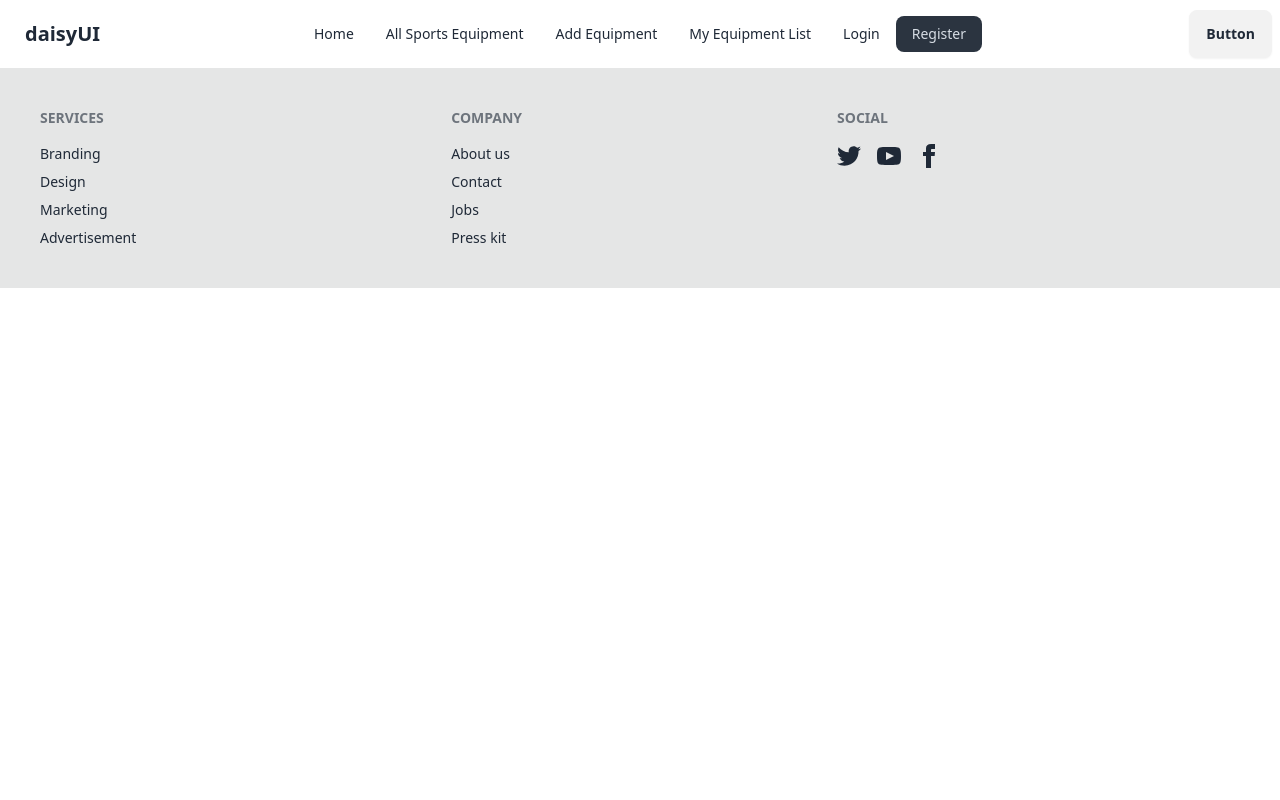
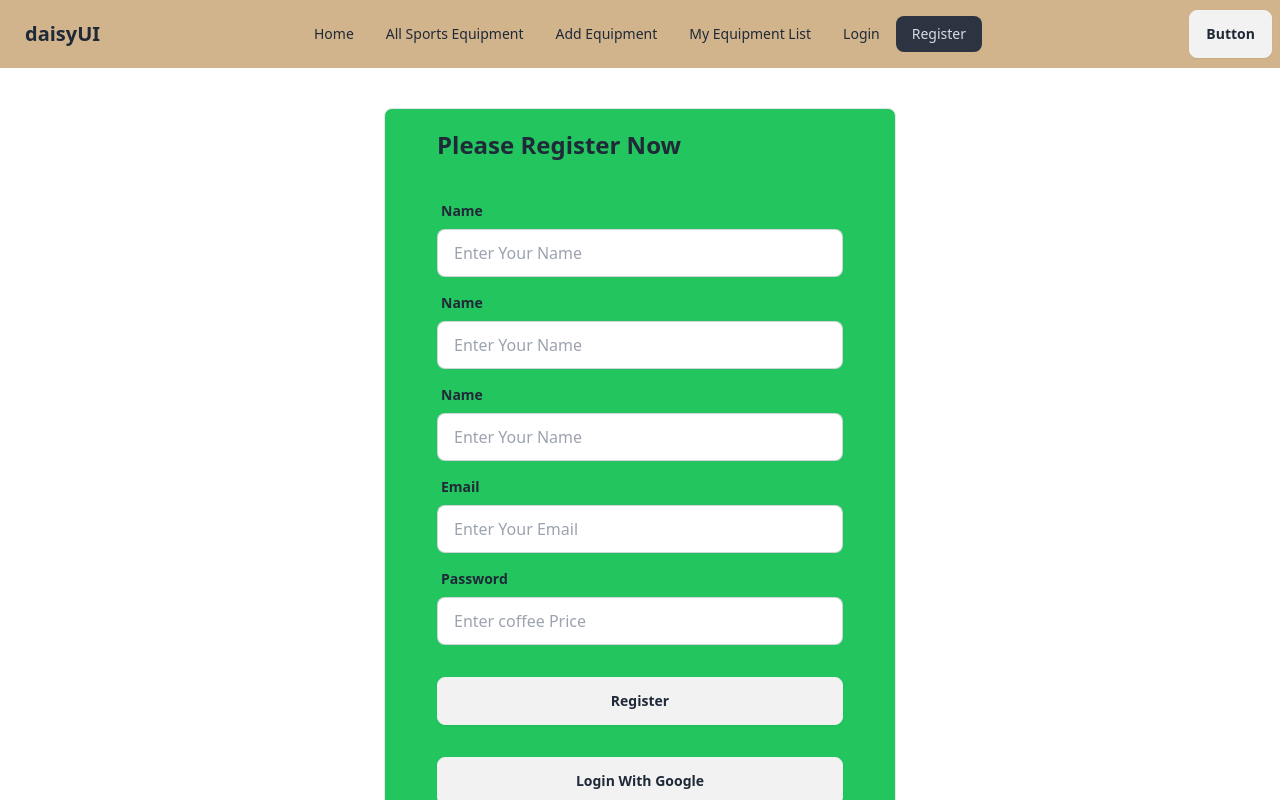
Before and after one commit to Rohithossain12/sports-equipment-online-store-client, a React (Vite) app: page /register in a window 1280 px wide. Shown: the top 800 px of the page. Built offline with nearby package versions, Linux system fonts and the light colour scheme.

Commit message:
firebase config file hidden

```diff
--- a/src/components/AuthProvider/AuthProvider.jsx
+++ b/src/components/AuthProvider/AuthProvider.jsx
@@ -1,18 +1,18 @@
-import { createContext } from "react";
+import { createContext, useState } from "react";
 
-export const AuthContext =createContext(null)
+export const AuthContext = createContext(null);
 
-const AuthProvider = ({children}) => {
+const AuthProvider = ({ children }) => {
+  const [user, setUser] = useState();
+  const [loading, setLoading] = useState(true);
 
-const authInfo ={
+  const authInfo = {};
 
-}
-
-    return (
-        <AuthContext.Provider value={authInfo}>
-            {children}
-        </AuthContext.Provider>
-    );
+  return (
+    <AuthContext.Provider
+    value={authInfo}>{children}
+    </AuthContext.Provider>
+  );
 };
 
 export default AuthProvider;
--- a/src/components/Header.jsx
+++ b/src/components/Header.jsx
@@ -25,7 +25,7 @@ const Header = () => {
     </>
   );
   return (
-    <div className="navbar bg-base-100">
+    <div className="navbar bg-[#D2B48C] ">
       <div className="navbar-start">
         <div className="dropdown">
           <div tabIndex={0} role="button" className="btn btn-ghost lg:hidden">
--- a/src/components/Login.jsx
+++ b/src/components/Login.jsx
@@ -1,11 +1,56 @@
-import React from 'react';
+import React from "react";
+import { Link } from "react-router-dom";
 
 const Login = () => {
-    return (
-        <div>
+  return (
+    <div className=" mt-10 mb-10 container mx-auto px-5">
+      <div className="  max-w-lg mx-auto bg-green-500  p-5 rounded-lg">
+        <h1 className="text-2xl font-bold ml-8">Please Register Now </h1>
+        <form className="card-body ">
+          <div className="form-control max-w-lg ">
+            <label className="label">
+              <span className="label-text font-bold">Email</span>
+            </label>
+            <input
+              type="email"
+              placeholder="Enter Your Email"
+              name="email"
+              className="input input-bordered w-full"
+              required
+            />
+          </div>
+          <div className="form-control max-w-lg ">
+            <label className="label">
+              <span className="label-text font-bold">Password</span>
+            </label>
+            <input
+              type="password"
+              name="password"
+              placeholder="Enter coffee Price"
+              className="input input-bordered w-full"
+              required
+            />
+          </div>
 
+          <div className="max-w-lg mt-6">
+            <button className="btn  w-full  font-bold">
+              Register
+            </button>
+          </div>
+        </form>
+        <div className="max-w-lg px-8">
+        <button className="btn w-full font-bold ">Login With Google</button>
         </div>
-    );
+        <p className="ml-8 font-bold pt-5">
+          You have an Already Account ?{" "}
+          <Link to="/register" className="text-red-500">
+            Please Login
+          </Link>{" "}
+        </p>
+
+      </div>
+    </div>
+  );
 };
 
 export default Login;
--- a/src/components/Register.jsx
+++ b/src/components/Register.jsx
@@ -1,11 +1,91 @@
-import React from 'react';
+import React from "react";
+import { Link } from "react-router-dom";
 
 const Register = () => {
-    return (
-        <div>
+  return (
+    <div className=" mt-10 mb-10 container mx-auto px-5 ">
+      <div className="  max-w-lg mx-auto border bg-green-500 p-5 rounded-lg">
+        <h1 className="text-2xl font-bold ml-8">Please Register Now </h1>
+        <form className="card-body ">
+          <div className="form-control max-w-lg ">
+            <label className="label">
+              <span className="label-text font-bold">Name</span>
+            </label>
+            <input
+              type="text"
+              placeholder="Enter Your Name"
+              name="name"
+              className="input input-bordered w-full"
+              required
+            />
+          </div>
+          <div className="form-control max-w-lg ">
+            <label className="label">
+              <span className="label-text font-bold">Name</span>
+            </label>
+            <input
+              type="text"
+              placeholder="Enter Your Name"
+              name="name"
+              className="input input-bordered w-full"
+              required
+            />
+          </div>
+          <div className="form-control max-w-lg ">
+            <label className="label">
+              <span className="label-text font-bold">Name</span>
+            </label>
+            <input
+              type="text"
+              placeholder="Enter Your Name"
+              name="name"
+              className="input input-bordered w-full"
+              required
+            />
+          </div>
+          <div className="form-control max-w-lg ">
+            <label className="label">
+              <span className="label-text font-bold">Email</span>
+            </label>
+            <input
+              type="email"
+              placeholder="Enter Your Email"
+              name="email"
+              className="input input-bordered w-full"
+              required
+            />
+          </div>
+          <div className="form-control max-w-lg ">
+            <label className="label">
+              <span className="label-text font-bold">Password</span>
+            </label>
+            <input
+              type="password"
+              name="password"
+              placeholder="Enter coffee Price"
+              className="input input-bordered w-full"
+              required
+            />
+          </div>
 
+          <div className="max-w-lg mt-6">
+            <button className="btn  w-full  font-bold">
+              Register
+            </button>
+          </div>
+        </form>
+        <div className="max-w-lg px-8">
+        <button className="btn w-full font-bold ">Login With Google</button>
         </div>
-    );
+        <p className="ml-8 font-bold pt-5">
+          You have an Already Account ?{" "}
+          <Link to="/login" className="text-red-500">
+            Please Login
+          </Link>{" "}
+        </p>
+      </div>
+    </div>
+  );
 };
 
 export default Register;
--- a/src/firebase.config.js
+++ b/src/firebase.config.js
@@ -1,17 +1,20 @@
 // Import the functions you need from the SDKs you need
 import { initializeApp } from "firebase/app";
+import { getAuth } from "firebase/auth";
 // TODO: Add SDKs for Firebase products that you want to use
 // https://firebase.google.com/docs/web/setup#available-libraries
 
 // Your web app's Firebase configuration
 const firebaseConfig = {
-  apiKey: "AIzaSyD0pQrRGZ7jfweidealCyEE5w9cPT82DOg",
-  authDomain: "sports-equipment-online-store.firebaseapp.com",
-  projectId: "sports-equipment-online-store",
-  storageBucket: "sports-equipment-online-store.firebasestorage.app",
-  messagingSenderId: "107918841946",
-  appId: "1:107918841946:web:5bdf475b84a70f2ba6e063"
+  apiKey: import.meta.env.VITE_apiKey,
+  authDomain: import.meta.env.VITE_authDomain,
+  projectId: import.meta.env.VITE_projectId,
+  storageBucket: import.meta.env.VITE_storageBucket,
+  messagingSenderId: import.meta.env.VITE_messagingSenderId,
+  appId: import.meta.env.VITE_appId,
 };
 
 // Initialize Firebase
 const app = initializeApp(firebaseConfig);
+const auth = getAuth(app);
+export default auth;
```
